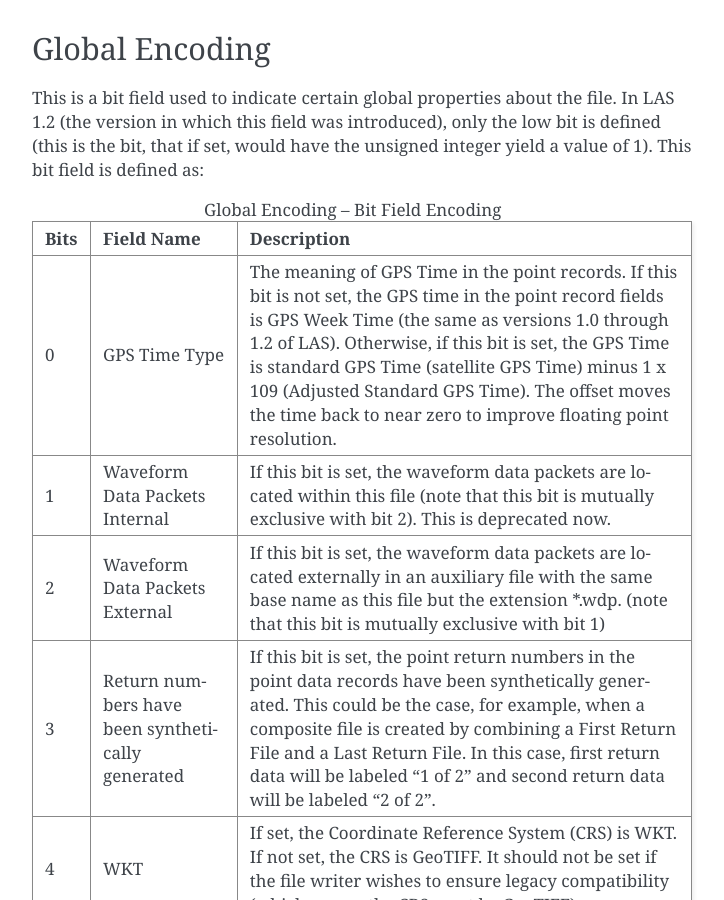
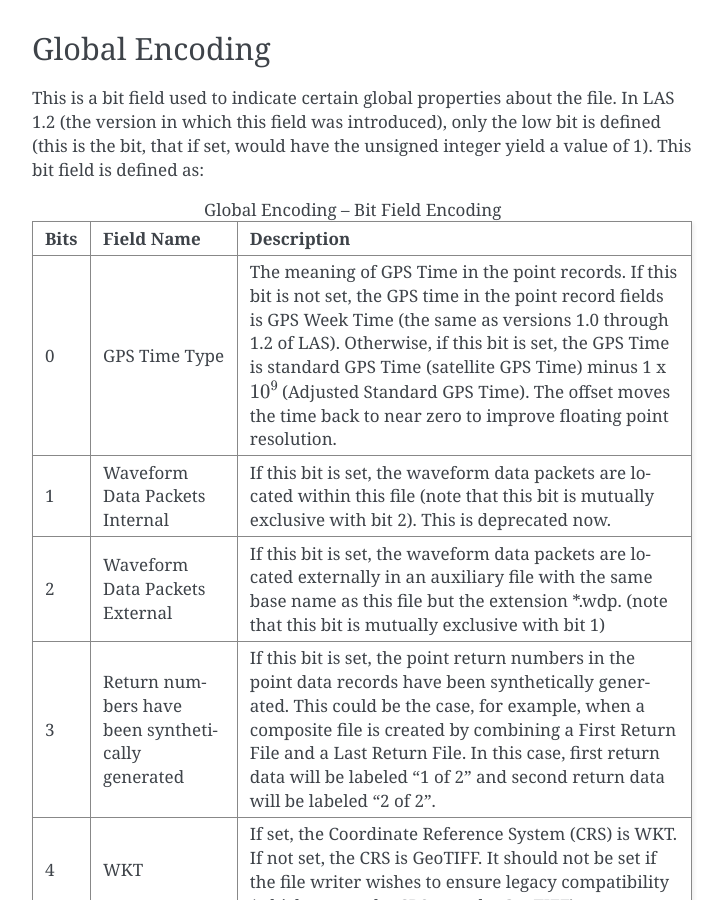
Before and after one commit to ASPRSorg/LAS, a Sphinx documentation site: the page built from source/header.txt, in a window 1280 px wide and 900 px high, scrolled down 2127 px. Shown: the whole window, without its empty margins (388-1112 px from the left). Built offline with Sphinx 7.4.7, drawn with Linux system fonts in a browser that asks for light colours.

Commit message:
Test commit. Fixed superscript for GPS Time Type.

```diff
--- a/source/header.txt
+++ b/source/header.txt
@@ -127,52 +127,53 @@ a value of 1). This bit field is defined as:
 
 .. table:: Global Encoding -- Bit Field Encoding
 
-    +-------+-------------------------+------------------------------------------+
-    | Bits  |  Field Name             | Description                              |
-    +=======+=========================+==========================================+
-    | 0     | GPS Time Type           | The meaning of GPS Time in the point     |
-    |       |                         | records. If this bit is not set, the GPS |
-    |       |                         | time in the point record fields is GPS   |
-    |       |                         | Week Time (the same as versions 1.0      |
-    |       |                         | through 1.2 of LAS). Otherwise, if this  |
-    |       |                         | bit is set, the GPS Time is standard GPS |
-    |       |                         | Time (satellite GPS Time) minus 1 x 109  |
-    |       |                         | (Adjusted Standard GPS Time). The offset |
-    |       |                         | moves the time back to near zero to      |
-    |       |                         | improve floating point resolution.       |
-    +-------+-------------------------+------------------------------------------+
-    | 1     | Waveform Data Packets   | If this bit is set, the waveform data    |
-    |       | Internal                | packets are located within this file     |
-    |       |                         | (note that this bit is mutually          |
-    |       |                         | exclusive with bit 2). This is           |
-    |       |                         | deprecated now.                          |
-    +-------+-------------------------+------------------------------------------+
-    | 2     | Waveform Data Packets   | If this bit is set, the waveform data    |
-    |       | External                | packets are located externally in an     |
-    |       |                         | auxiliary file with the same base name   |
-    |       |                         | as this file but the extension \*.wdp.   |
-    |       |                         | (note that this bit is mutually          |
-    |       |                         | exclusive with bit 1)                    |
-    +-------+-------------------------+------------------------------------------+
-    | 3     | Return numbers have     | If this bit is set, the point return     |
-    |       | been synthetically      | numbers in the point data records have   |
-    |       | generated               | been synthetically generated. This could |
-    |       |                         | be the case, for example, when a         |
-    |       |                         | composite file is created by combining a |
-    |       |                         | First Return File and a Last Return      |
-    |       |                         | File. In this case, first return data    |
-    |       |                         | will be labeled "1 of 2" and second      |
-    |       |                         | return data will be labeled "2 of 2".    |
-    +-------+-------------------------+------------------------------------------+
-    | 4     | WKT                     | If set, the Coordinate Reference System  |
-    |       |                         | (CRS) is WKT. If not set, the CRS is     |
-    |       |                         | GeoTIFF. It should not be set if the     |
-    |       |                         | file writer wishes to ensure legacy      |
-    |       |                         | compatibility (which means the CRS must  |
-    |       |                         | be GeoTIFF).                             |
-    +-------+-------------------------+------------------------------------------+
-    | 5:15  | Reserved                | Must be set to zero (0).                 |
-    +-------+-------------------------+------------------------------------------+
+    +-------+-----------------------+------------------------------------------+
+    | Bits  |  Field Name           | Description                              |
+    +=======+=======================+==========================================+
+    | 0     | GPS Time Type         | The meaning of GPS Time in the point     |
+    |       |                       | records. If this bit is not set, the GPS |
+    |       |                       | time in the point record fields is GPS   |
+    |       |                       | Week Time (the same as versions 1.0      |
+    |       |                       | through 1.2 of LAS). Otherwise, if this  |
+    |       |                       | bit is set, the GPS Time is standard GPS |
+    |       |                       | Time (satellite GPS Time) minus          |
+    |       |                       | 1 x :math:`10^9` (Adjusted Standard GPS  |
+    |       |                       | Time). The offset moves the time back to |
+    |       |                       | near zero to improve floating point      |
+    |       |                       | resolution.                              |
+    +-------+-----------------------+------------------------------------------+
+    | 1     | Waveform Data Packets | If this bit is set, the waveform data    |
+    |       | Internal              | packets are located within this file     |
+    |       |                       | (note that this bit is mutually          |
+    |       |                       | exclusive with bit 2). This is           |
+    |       |                       | deprecated now.                          |
+    +-------+-----------------------+------------------------------------------+
+    | 2     | Waveform Data Packets | If this bit is set, the waveform data    |
+    |       | External              | packets are located externally in an     |
+    |       |                       | auxiliary file with the same base name   |
+    |       |                       | as this file but the extension \*.wdp.   |
+    |       |                       | (note that this bit is mutually          |
+    |       |                       | exclusive with bit 1)                    |
+    +-------+-----------------------+------------------------------------------+
+    | 3     | Return numbers have   | If this bit is set, the point return     |
+    |       | been synthetically    | numbers in the point data records have   |
+    |       | generated             | been synthetically generated. This could |
+    |       |                       | be the case, for example, when a         |
+    |       |                       | composite file is created by combining a |
+    |       |                       | First Return File and a Last Return      |
+    |       |                       | File. In this case, first return data    |
+    |       |                       | will be labeled "1 of 2" and second      |
+    |       |                       | return data will be labeled "2 of 2".    |
+    +-------+-----------------------+------------------------------------------+
+    | 4     | WKT                   | If set, the Coordinate Reference System  |
+    |       |                       | (CRS) is WKT. If not set, the CRS is     |
+    |       |                       | GeoTIFF. It should not be set if the     |
+    |       |                       | file writer wishes to ensure legacy      |
+    |       |                       | compatibility (which means the CRS must  |
+    |       |                       | be GeoTIFF).                             |
+    +-------+-----------------------+------------------------------------------+
+    | 5:15  | Reserved              | Must be set to zero (0).                 |
+    +-------+-----------------------+------------------------------------------+
 
 Project ID (GUID data)
 ................................................................................
```
